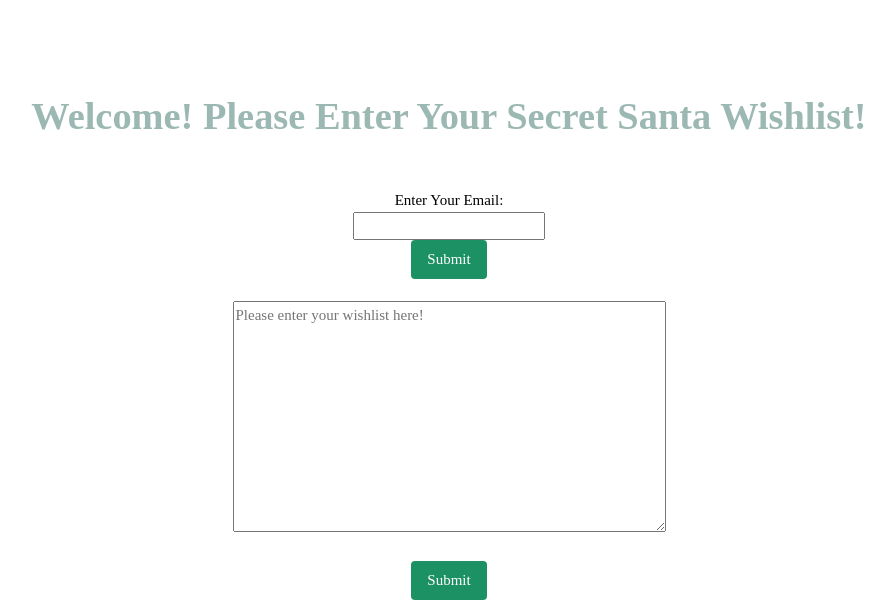
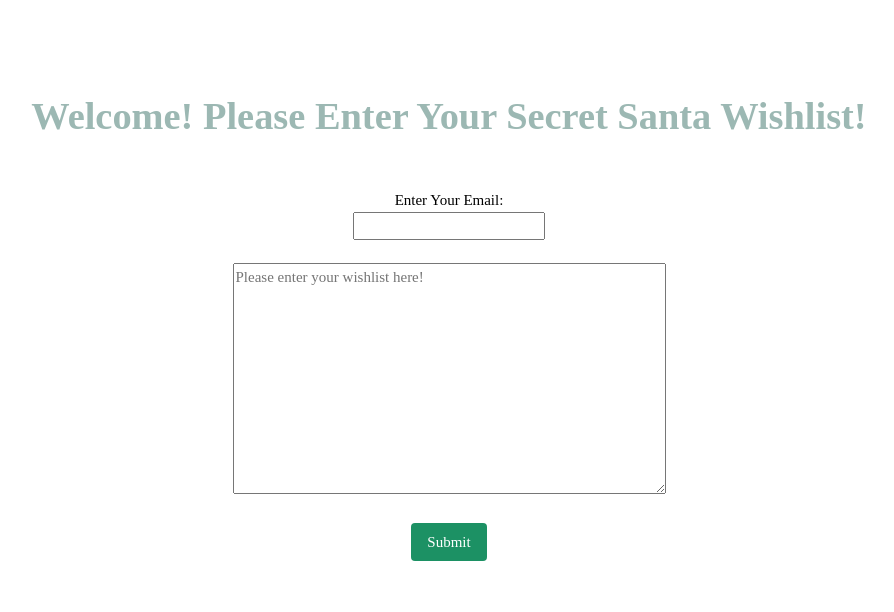
Before and after one commit to todokku/SecretSanta, a Flask app: page /wishlist/ in a window 1280 px wide. Shown: the part 801-1413 px from the top of the page, without its empty margins (191-1085 px from the left). After the commit the page ends 1362 px from the top, so only its background shows below. Run offline with Flask 3, Linux system fonts and the light colour scheme.

Commit message:
Adding wishlist update

```diff
--- a/templates/wishlist.html
+++ b/templates/wishlist.html
@@ -35,12 +35,10 @@
     <h2>Welcome! Please Enter Your Secret Santa Wishlist!</h2>
   </div >
   <div class = "w3-display-containter w3-padding-large w3-center" style= "text-align: center" >
-    <form action="/submit" method="POST">
+    <form action="/return" method="POST">
       <div id="group-entry" class="form-group w3-display-containter w3-font" style= "text-align: center;">
        <div style= "font-family: Raleway">Enter Your Email:<br /></div>
         <input type="text" />
-        <br />
-        <input type="submit" value="Submit" class= "w3-button w3-width w3-font w3-background-color w3-bar w3-round" />
         <br />
         <br />
         <textarea
```
